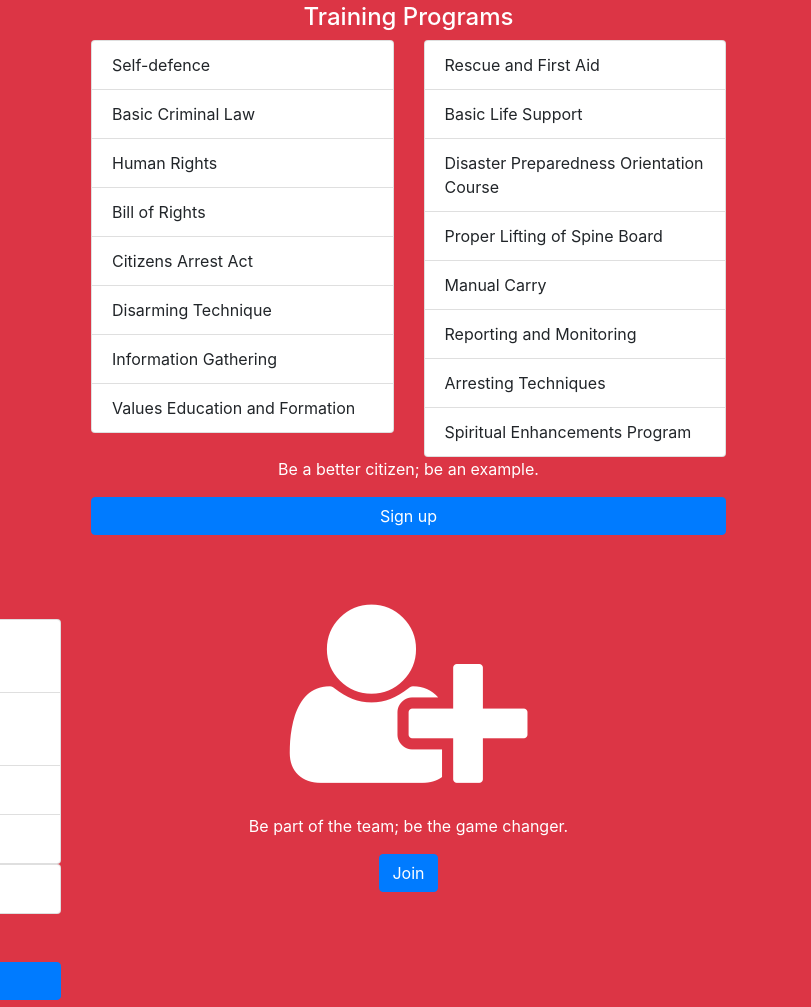
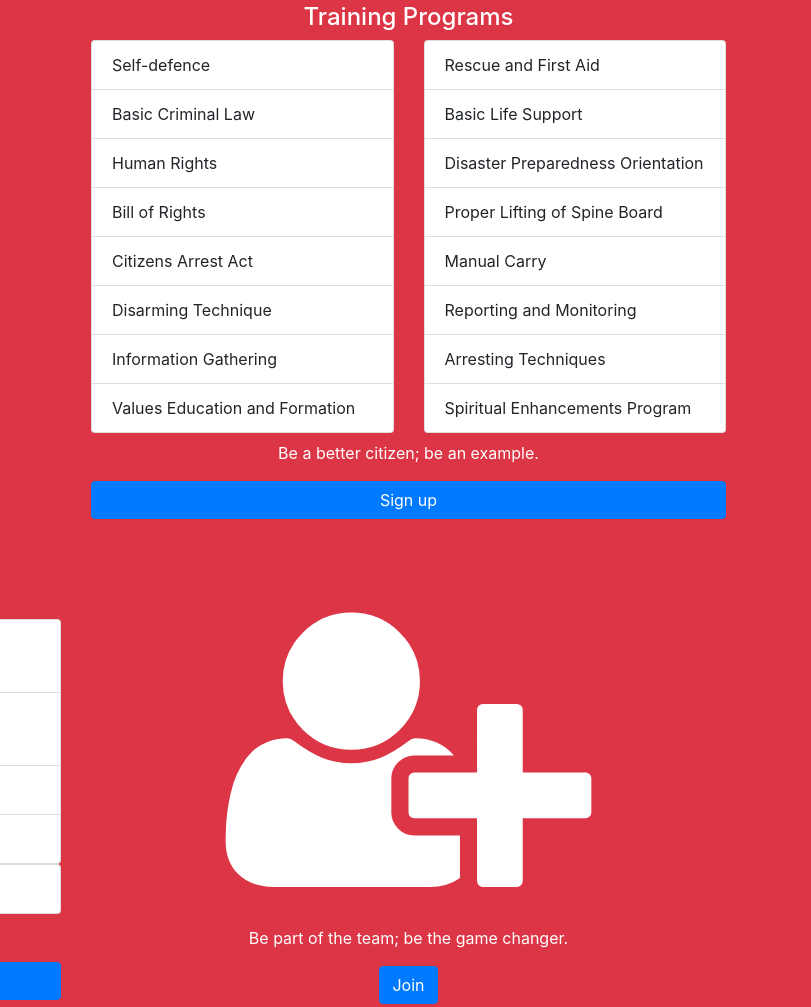
Before and after one commit to amichaelpalma/lacag, a plain HTML site: page index.html in a window 1280 px wide. Shown: the part 1897-2904 px from the top of the page, 469-1280 px from the left. Drawn offline with nearby package versions, Linux system fonts and the light colour scheme.

Commit message:
add style to i tags to be responsive on all viewports

```diff
--- a/index.html
+++ b/index.html
@@ -93,7 +93,7 @@
           <div class="row">
 
             <div class="col-lg-6">
-              <h1> <i class="fa fa-heart embed-responsive text-center" style="font-size: 18rem; color: red;"></i> </h1>
+              <h1> <i class="fa fa-heart embed-responsive text-center" style="font-size: 90vmax; font-size: 70vmin; color: red;"></i> </h1>
             </div>
 
             <div class="col-lg-6">
@@ -262,7 +262,7 @@
               <ul class="list-group">
               <li class="list-group-item">Rescue and First Aid</li>
               <li class="list-group-item">Basic Life Support</li>
-              <li class="list-group-item">Disaster Preparedness Orientation Course</li>
+              <li class="list-group-item">Disaster Preparedness Orientation</li>
               <li class="list-group-item">Proper Lifting of Spine Board</li>
               <li class="list-group-item">Manual Carry</li>
               <li class="list-group-item">Reporting and Monitoring</li>
@@ -320,7 +320,7 @@
           </div>
 
           <div class="col-lg-7 pt-2 text-center mb-2">
-            <p class="mb-2 mt-2"><i class="fa fa-user-plus fa-fw" style="font-size: 13rem; color: white;"></i>
+            <p class="mb-2 mt-2"><i class="fa fa-user-plus fa-fw" style="font-size: 90vmax; font-size: 40vmin; color: white;"></i>
             </p>
             <p class="text-white pt-2">Be part of the team; be the game changer.</p>
             <a href="#" class="btn btn-primary align-center">Join</a>
```
